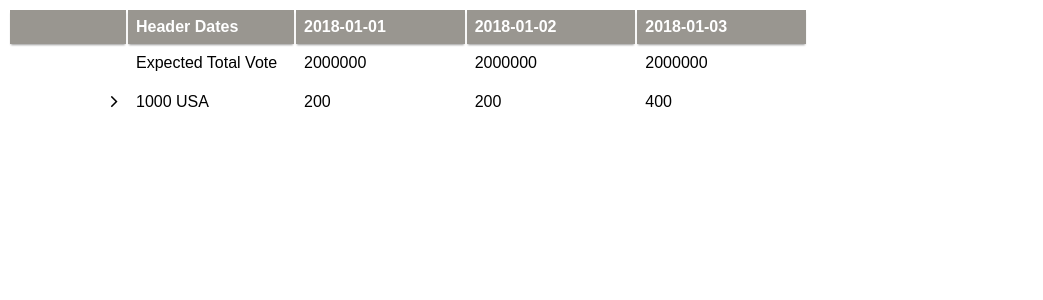
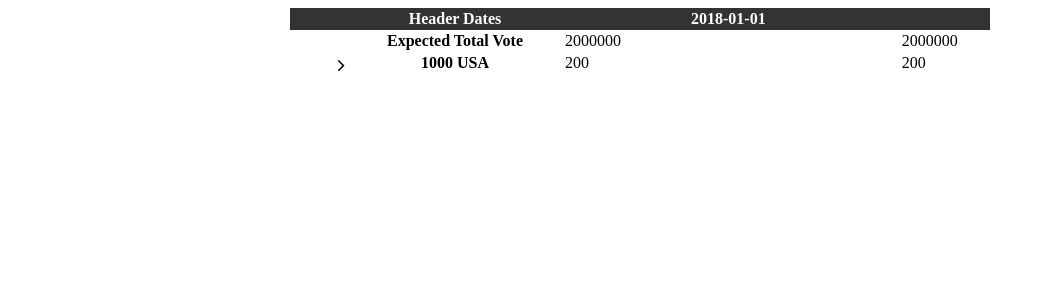
Before and after one commit to helouinkhir/expanded-table, an Angular app: page / in a window 1280 px wide. Shown: the top 300 px of the page, without its empty margins (0-1043 px from the left). Built offline with nearby package versions, Linux system fonts and the light colour scheme.

Commit message:
fix left column issue

```diff
--- a/src/app/app.component.css
+++ b/src/app/app.component.css
@@ -1,18 +1,55 @@
-table {
-  font-family: arial, sans-serif;
-border: none;
-width: 100%;
+.table-scroll {
+  position: relative;
+  width:100%;
+  z-index: 1;
+  margin: auto;
+  overflow: auto;
+  height: 350px;
+  width: 700px;
+}
+.table-scroll table {
+  width: 100%;
+  min-width: 1280px;
+  margin: auto;
+  border-collapse: separate;
+  border-spacing: 0;
+}
+.table-wrap {
   position: relative;
 }
-div{
-  overflow:scroll;
-  height:300px;
-  width: 800px;
+.table-scroll th,
+.table-scroll td {
+  padding: 2px 5px;
+  background: #fff;
+  vertical-align: top;
+}
+.table-scroll thead th {
+  background: #333;
+  color: #fff;
+  position: -webkit-sticky;
+  position: sticky;
+  top: 0;
 }
 
-td, th {
-  text-align: left;
-  padding: 8px;
+th:first-child {
+  position: -webkit-sticky;
+  position: sticky;
+  left: 0;
+  width: 50px;
+  z-index: 2;
+  background: #ccc;
+}
+th:nth-child(2) {
+  position: -webkit-sticky;
+  position: sticky;
+  width: 200px;
+  left: 50px;
+  z-index: 2;
+  background: #ccc;
+}
+thead th:nth-child(2),
+thead th:first-child{
+  z-index: 5;
 }
 .expand{
   padding: 0;
@@ -22,49 +59,3 @@ td, th {
   font-size: 20px;
   cursor: pointer;
 }
-th {
-  background-color:#999690;
-  color:#fff;
-  position: sticky;
-  position: -webkit-sticky;
-  top: 0;
-  z-index: 1;
-  box-shadow: 0 2px 2px -1px rgba(0, 0, 0, 0.4);
-}
-.sticky-col {
-  position: -webkit-sticky;
-  position: sticky;
-}
-.first-col {
-  width: 100px;
-  min-width: 100px;
-  max-width: 100px;
-  left: 0px;
-  z-index: 2;
-}
-
-.second-col {
-  width: 150px;
-  min-width: 150px;
-  max-width: 150px;
-  left: 108px;
-  z-index: 2;
-}
-.value-col{
-  left: 0px;
-  z-index: 0;
-}
-.top-col-first{
-  width: 100px;
-  min-width: 100px;
-  max-width: 100px;
-  left: 0px;
-  z-index: 3;
-}
-.top-col-second {
-  width: 150px;
-  min-width: 150px;
-  max-width: 150px;
-  left: 108px;
-  z-index: 3;
-}
--- a/src/app/app.component.html
+++ b/src/app/app.component.html
@@ -1,31 +1,38 @@
-<div class="scrollit">
-<table *ngIf="data">
+<div class="table-scroll">
+<table *ngIf="data" class="main-table">
   <thead>
   <tr>
-    <th class="top-col-first"></th>
-    <th class="top-col-second ">Header Dates</th>
+    <th></th>
+    <th>Header Dates</th>
     <th  *ngFor="let ev of data.expectedVoteValues">{{ev.date}}</th>
   </tr>
 </thead>
+<tbody>
   <tr>
-  <td  class="sticky-col first-col"></td>
-  <td  class="sticky-col second-col">
+  <th></th>
+  <th>
       Expected Total Vote
-  </td>
+  </th>
   <td class="value-col" *ngFor="let ev of data.expectedVoteValues">{{ev.count}}</td>
   </tr>
+  </tbody>
+
+
+
+
+
 <ng-container  *ngFor="let row of rowData; index as i">
   <tr>
-    <td class="sticky-col first-col"><span class="expanded" (click)="expand[i]=!expand[i]"><i class='fa' [ngClass]="{'fa-angle-right':!expand[i] ,'fa-angle-down':expand[i]}"></i></span></td>
-    <td class="sticky-col second-col" >{{row.name}}</td>
+    <th><span class="expanded" (click)="expand[i]=!expand[i]"><i class='fa' [ngClass]="{'fa-angle-right':!expand[i] ,'fa-angle-down':expand[i]}"></i></span></th>
+    <th>{{row.name}}</th>
     <td *ngFor="let vote of votes[i]" class="value-col" >{{vote}}</td>
   </tr>
   <tr *ngIf="expand[i]">
     <td [attr.colspan]="data.expectedVoteValues.length+2" class="expand">
       <table>
         <tr  *ngFor="let state of row.states; index as j">
-          <td class="sticky-col first-col" style="width: 3rem"></td>
-          <td class="sticky-col second-col" >{{state.name}}</td>
+          <th></th>
+          <th>{{state.name}}</th>
           <td  *ngFor="let vote of state.votes; index as k" class="value-col" >
             <input  type="text" [value]="vote" (change)="updatevotes(i,j,k,$event.target.value)" >
           </td>
@@ -35,6 +42,9 @@
     </td>
   </tr>
 </ng-container>
+
+
+
 </table>
 
 </div>
```
